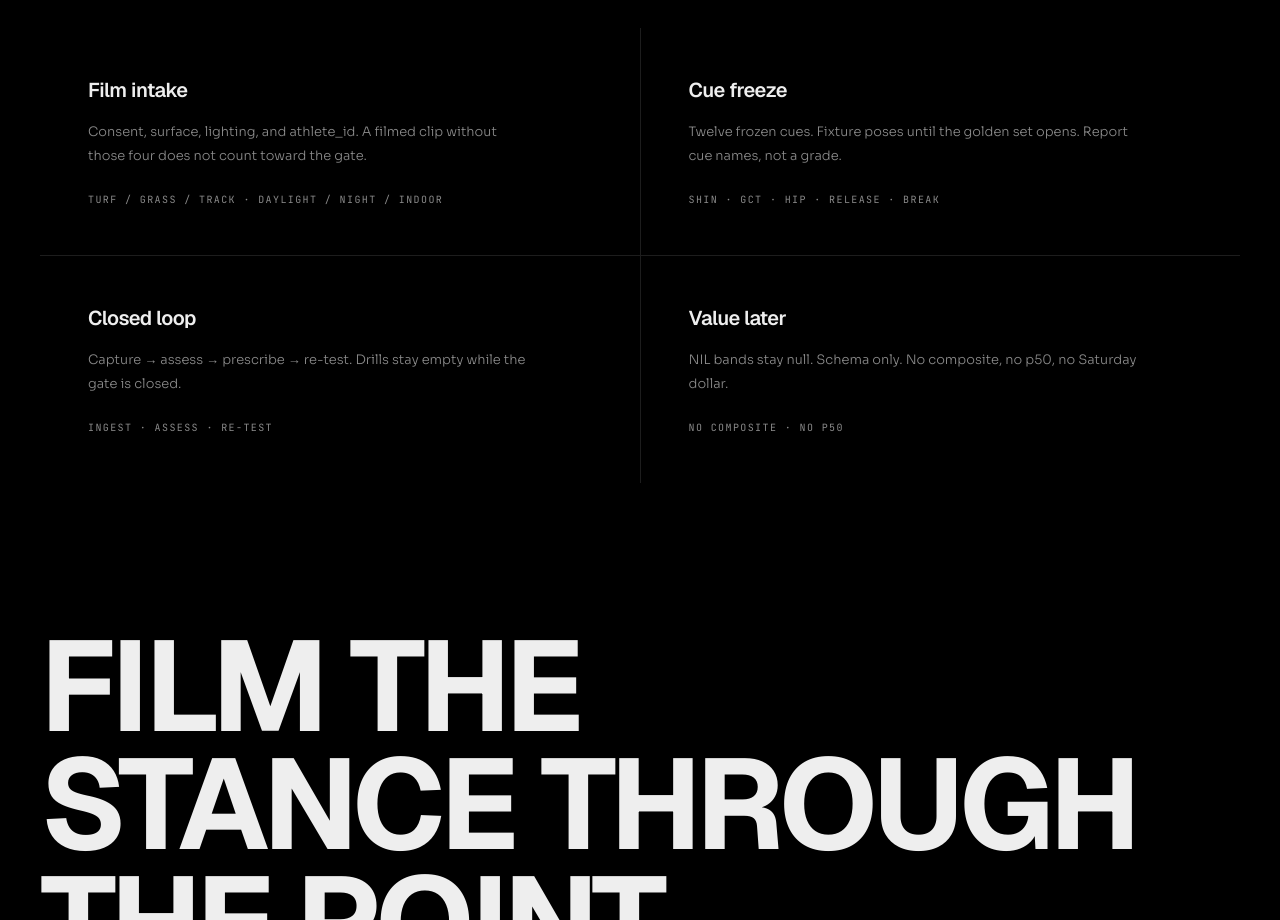
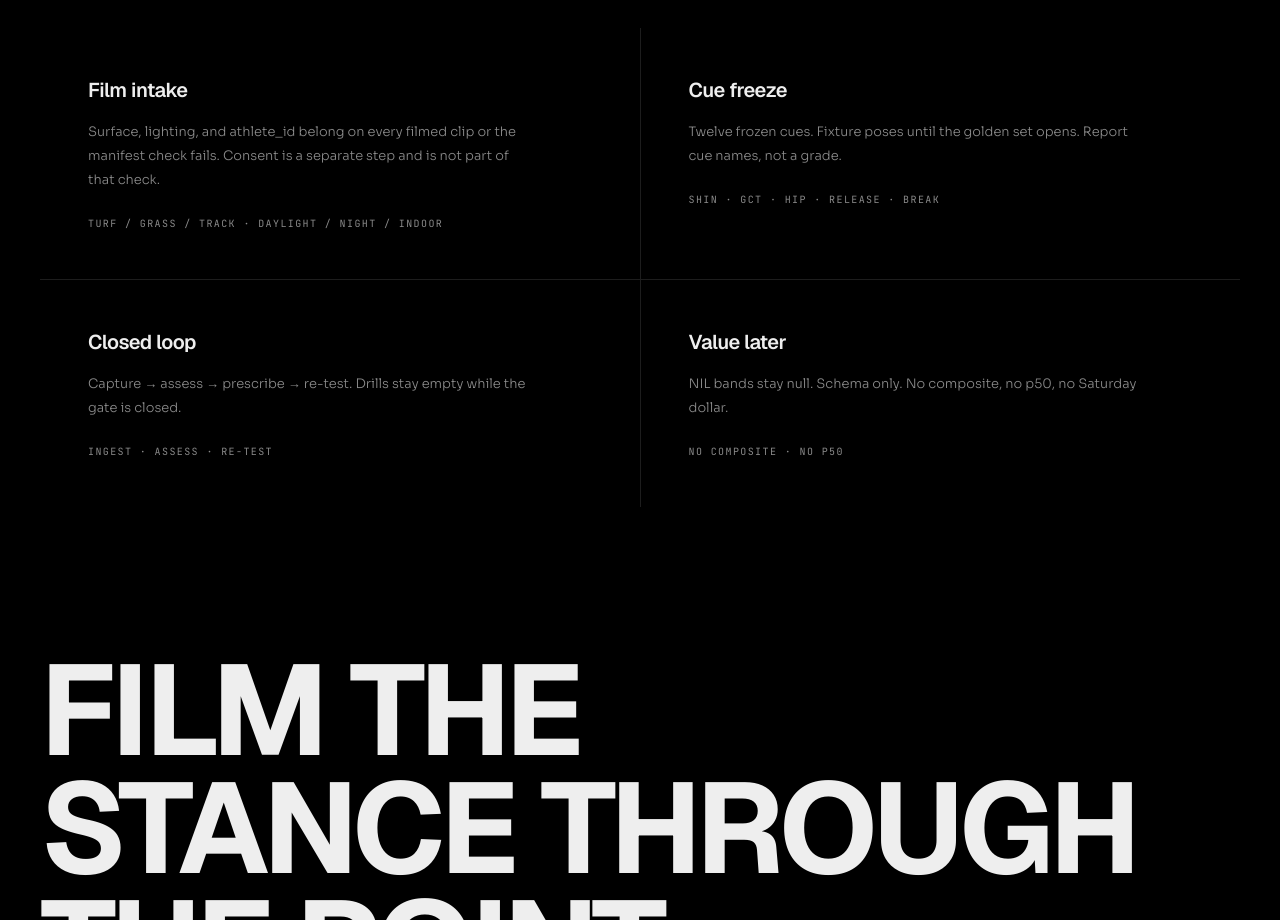
Before and after one commit to lvlitup808-ship-it/phone-to-nil-acceleration-os, a React (Vite) app in the folder apps/fit-hub/: page / in a window 1280 px wide. Shown: the part 5060-5980 px from the top of the page. Built offline with nearby package versions, Linux system fonts and the light colour scheme.

Commit message:
Anchor offset under fixed header; Film intake copy matches the manifest check

```diff
--- a/apps/fit-hub/src/film.ts
+++ b/apps/fit-hub/src/film.ts
@@ -19,7 +19,7 @@ export const WORK: WorkItem[] = [
 export const PILLARS = [
   {
     title: "Film intake",
-    body: "Consent, surface, lighting, and athlete_id. A filmed clip without those four does not count toward the gate.",
+    body: "Surface, lighting, and athlete_id belong on every filmed clip or the manifest check fails. Consent is a separate step and is not part of that check.",
     tags: ["TURF / GRASS / TRACK", "DAYLIGHT / NIGHT / INDOOR"],
   },
   {
```
